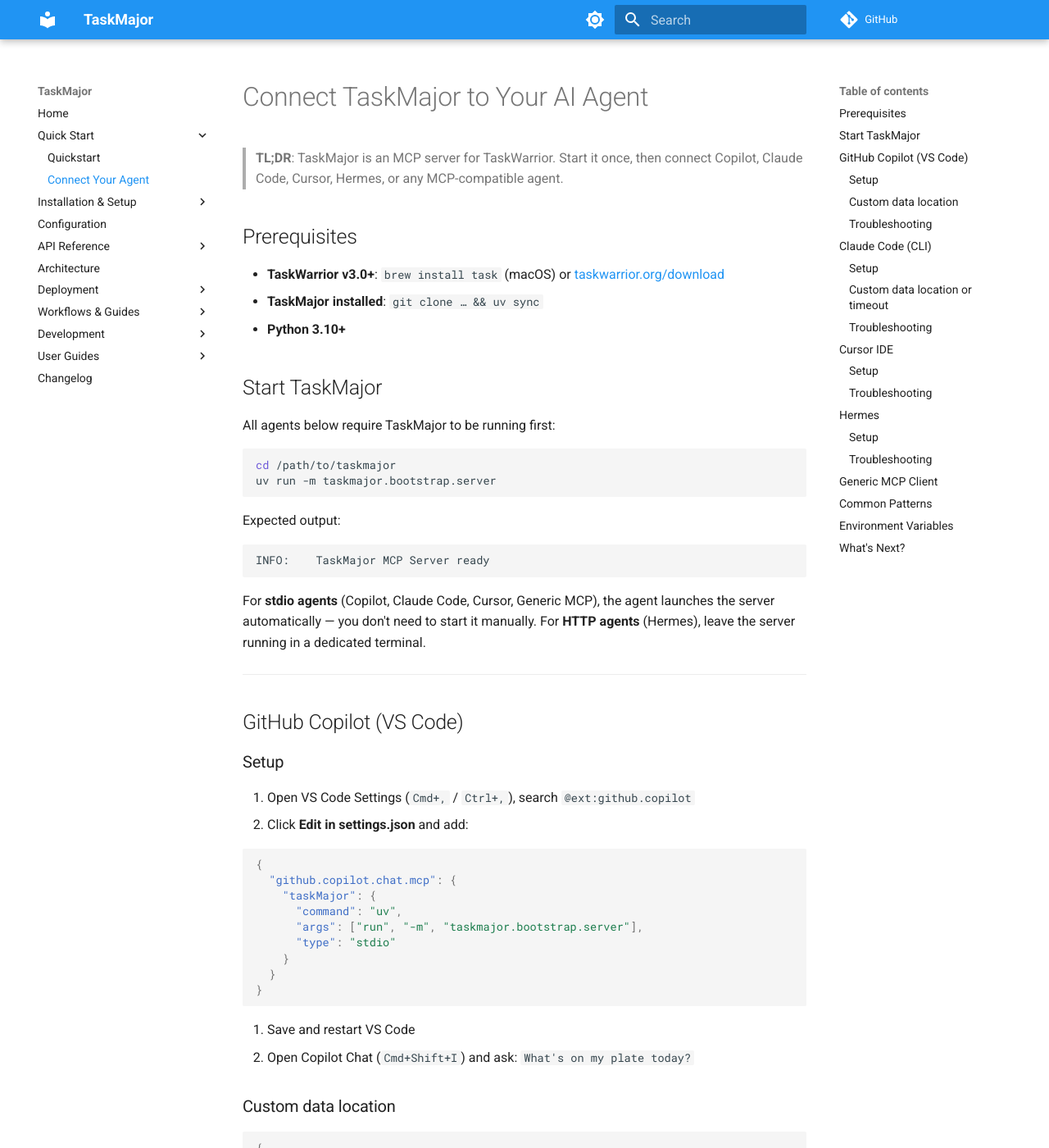
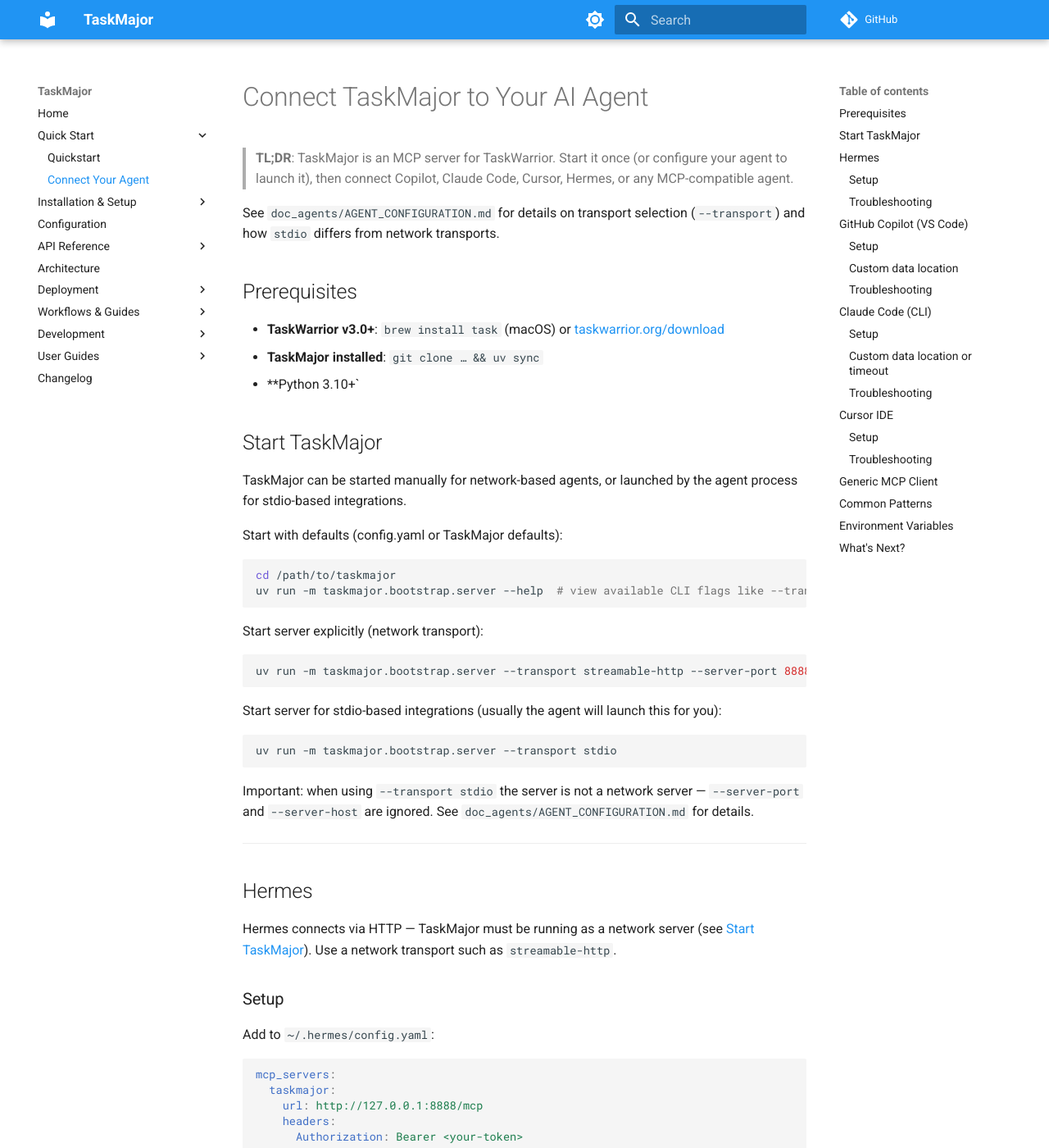
Before and after one commit to sznicolas/taskmajor, an MkDocs documentation site: the page built from docs/user-guides/integrations/simple-agent-setup.md, in a window 1280 px wide and 1400 px high. Shown: the whole window at 82% size. Built offline with MkDocs 1.6.1 and Material for MkDocs 9.7.7, drawn with Linux system fonts in a browser that asks for light colours; comment, search, counter and statistics services are not loaded; some of the changed text lies outside the part shown.

Commit message:
review readme, fix transport in CLI

````diff
--- a/docs/user-guides/integrations/simple-agent-setup.md
+++ b/docs/user-guides/integrations/simple-agent-setup.md
@@ -1,32 +1,77 @@
 # Connect TaskMajor to Your AI Agent
 
-> **TL;DR**: TaskMajor is an MCP server for TaskWarrior. Start it once, then connect Copilot, Claude Code, Cursor, Hermes, or any MCP-compatible agent.
+> **TL;DR**: TaskMajor is an MCP server for TaskWarrior. Start it once (or configure your agent to launch it), then connect Copilot, Claude Code, Cursor, Hermes, or any MCP-compatible agent.
+
+See `doc_agents/AGENT_CONFIGURATION.md` for details on transport selection (`--transport`) and how `stdio` differs from network transports.
 
 ## Prerequisites
 
 - **TaskWarrior v3.0+**: `brew install task` (macOS) or [taskwarrior.org/download](https://taskwarrior.org/download/)
 - **TaskMajor installed**: `git clone … && uv sync`
-- **Python 3.10+**
+- **Python 3.10+`
 
 ## Start TaskMajor
 
-All agents below require TaskMajor to be running first:
+TaskMajor can be started manually for network-based agents, or launched by the agent process for stdio-based integrations.
+
+Start with defaults (config.yaml or TaskMajor defaults):
 
 ```bash
 cd /path/to/taskmajor
-uv run -m taskmajor.bootstrap.server
+uv run -m taskmajor.bootstrap.server --help  # view available CLI flags like --transport
 ```
 
-Expected output:
-```
-INFO:    TaskMajor MCP Server ready
+Start server explicitly (network transport):
+
+```bash
+uv run -m taskmajor.bootstrap.server --transport streamable-http --server-port 8888
 ```
 
-For **stdio agents** (Copilot, Claude Code, Cursor, Generic MCP), the agent launches the server automatically — you don't need to start it manually. For **HTTP agents** (Hermes), leave the server running in a dedicated terminal.
+Start server for stdio-based integrations (usually the agent will launch this for you):
+
+```bash
+uv run -m taskmajor.bootstrap.server --transport stdio
+```
+
+Important: when using `--transport stdio` the server is not a network server — `--server-port` and `--server-host` are ignored. See `doc_agents/AGENT_CONFIGURATION.md` for details.
+
+---
+
+## Hermes
+
+Hermes connects via HTTP — TaskMajor must be running as a network server (see [Start TaskMajor](#start-taskmajor)). Use a network transport such as `streamable-http`.
+
+### Setup
+
+Add to `~/.hermes/config.yaml`:
+
+```yaml
+mcp_servers:
+  taskmajor:
+    url: http://127.0.0.1:8888/mcp
+    headers:
+      Authorization: Bearer <your-token>
+```
+
+Start TaskMajor with a network transport if not launched by the agent:
+
+```bash
+uv run -m taskmajor.bootstrap.server --transport streamable-http --server-port 8888
+```
+
+Then ask Hermes: `What are my tasks for today?`
+
+### Troubleshooting
+
+- **Connection refused**: ensure TaskMajor was started with a network transport and is listening on the configured port
+- **401 Unauthorized**: check the Bearer token value in your config
+- **Wrong port**: verify `--server-port` or `server_port` in `taskmajor/config/config.yaml` matches the URL
 
 ---
 
 ## GitHub Copilot (VS Code)
+
+Copilot's VS Code integration typically expects an MCP server exposed over stdio and often starts the server as a subprocess. The configuration below instructs Copilot to run TaskMajor on stdin/stdout.
 
 ### Setup
 
@@ -38,7 +83,7 @@
   "github.copilot.chat.mcp": {
     "taskMajor": {
       "command": "uv",
-      "args": ["run", "-m", "taskmajor.bootstrap.server"],
+      "args": ["run", "-m", "taskmajor.bootstrap.server", "--transport", "stdio"],
       "type": "stdio"
     }
   }
@@ -50,12 +95,14 @@
 
 ### Custom data location
 
+When the agent launches the server subprocess, you can pass environment variables to configure TaskMajor's TaskWarrior data location:
+
 ```json
 {
   "github.copilot.chat.mcp": {
     "taskMajor": {
       "command": "uv",
-      "args": ["run", "-m", "taskmajor.bootstrap.server"],
+      "args": ["run", "-m", "taskmajor.bootstrap.server", "--transport", "stdio"],
       "type": "stdio",
       "env": {
         "TASKMAJOR_TASKDATA": "/path/to/.task",
@@ -69,7 +116,7 @@
 ### Troubleshooting
 
 - **`uv` not found**: run `which uv`, use full path in `"command"` if needed
-- **Connection refused**: restart VS Code after config changes
+- **Connection refused / empty responses**: if Copilot launches the server, check the extension logs; otherwise start the server manually with `--transport stdio` to reproduce and inspect logs
 - **No tasks returned**: verify TaskWarrior works with `task list`
 
 ---
@@ -78,13 +125,13 @@
 
 ### Setup
 
-1. Create or edit `~/.claude/mcp_servers.json`:
+1. Create or edit `~/.claude/mcp_servers.json` and specify stdio transport so the CLI can start TaskMajor as a subprocess:
 
 ```json
 {
   "taskMajor": {
     "command": "uv",
-    "args": ["run", "-m", "taskmajor.bootstrap.server"],
+    "args": ["run", "-m", "taskmajor.bootstrap.server", "--transport", "stdio"],
     "type": "stdio"
   }
 }
@@ -98,7 +145,7 @@
 {
   "taskMajor": {
     "command": "uv",
-    "args": ["run", "-m", "taskmajor.bootstrap.server"],
+    "args": ["run", "-m", "taskmajor.bootstrap.server", "--transport", "stdio"],
     "type": "stdio",
     "timeout": 10,
     "env": {
@@ -122,13 +169,13 @@
 ### Setup
 
 1. Open Cursor Settings (`Cmd+,` / `Ctrl+,`), search `mcp`
-2. Locate and edit `mcp_servers.json`:
+2. Locate and edit `mcp_servers.json` and prefer stdio for editor-integrated agents:
 
 ```json
 {
   "taskMajor": {
     "command": "uv",
-    "args": ["run", "-m", "taskmajor.bootstrap.server"],
+    "args": ["run", "-m", "taskmajor.bootstrap.server", "--transport", "stdio"],
     "type": "stdio"
   }
 }
@@ -140,46 +187,21 @@
 ### Troubleshooting
 
 - **`uv` not found**: use full path `"command": "/usr/local/bin/uv"`
-- **Connection refused**: verify with `python -m taskmajor.bootstrap.server`
+- **Connection refused**: verify with `python -m taskmajor.bootstrap.server` or run with `--transport stdio` to reproduce editor-launched behavior
 - **No tasks returned**: `task list` then `task sync`
 
 ---
 
-## Hermes
-
-Hermes connects via HTTP — TaskMajor must be running as a server (see [Start TaskMajor](#start-taskmajor) above).
-
-### Setup
-
-Add to `~/.hermes/config.yaml`:
-
-```yaml
-mcp_servers:
-  taskmajor:
-    url: http://127.0.0.1:8888/mcp
-    headers:
-      Authorization: Bearer <your-token>
-```
-
-Then ask Hermes: `What are my tasks for today?`
-
-### Troubleshooting
-
-- **Connection refused**: ensure `uv run -m taskmajor.bootstrap.server` is running in a terminal
-- **401 Unauthorized**: check the Bearer token value in your config
-- **Wrong port**: verify `server_port` in `taskmajor/config/config.yaml` matches the URL
-
----
 
 ## Generic MCP Client
 
-For any MCP-compatible client (Claude Desktop, custom tools, Anthropic SDK integrations):
+For any MCP-compatible client (Claude Desktop, custom tools, Anthropic SDK integrations), prefer stdio for local, editor-launched agents, and a network transport for remote clients.
 
 ```json
 {
   "taskMajor": {
     "command": "uv",
-    "args": ["run", "-m", "taskmajor.bootstrap.server"],
+    "args": ["run", "-m", "taskmajor.bootstrap.server", "--transport", "stdio"],
     "type": "stdio",
     "env": {
       "TASKMAJOR_LOG_LEVEL": "INFO"
````
Also changed, not shown: other parts of docs/user-guides/integrations/simple-agent-setup.md (+1 -1 lines), README.md (+2 -1 lines), 3 other files.
